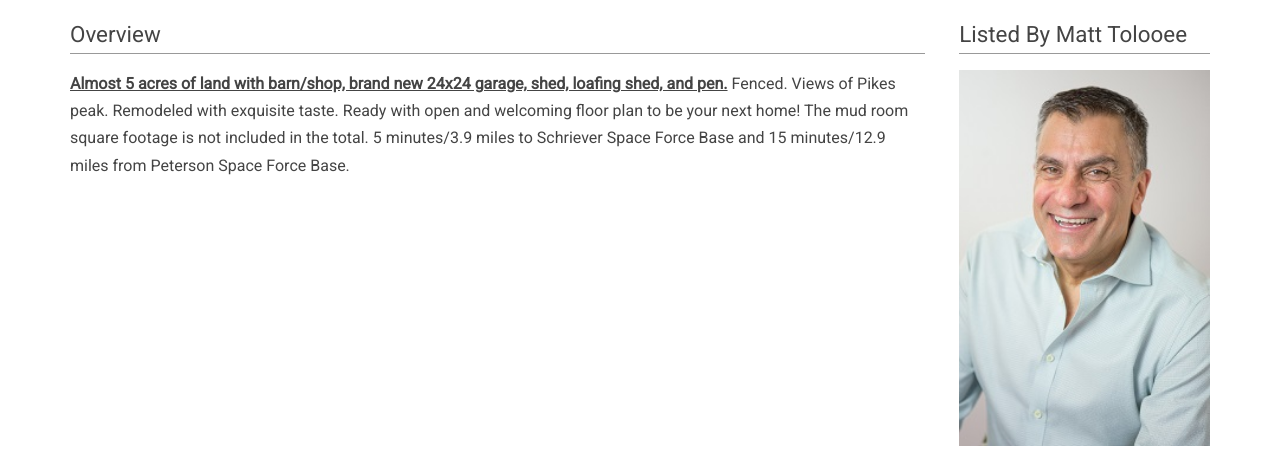
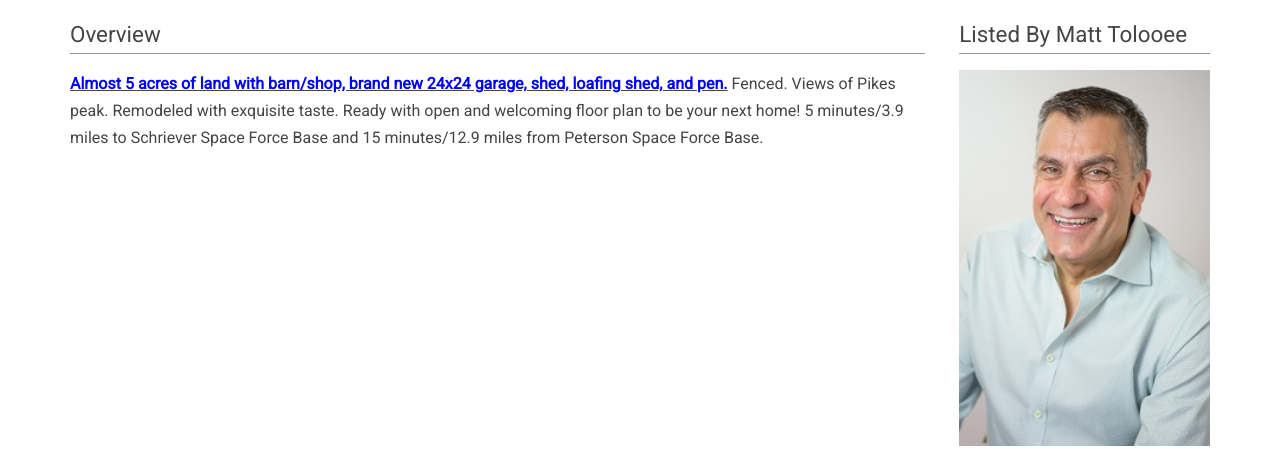
Before and after one commit to kaivont85/17825paddockln, a plain HTML site: page index.html in a window 1280 px wide. Shown: the part 643-1092 px from the top of the page. Drawn offline with nearby package versions, Linux system fonts and the light colour scheme; some packages are replaced by stand-ins of ours.

Commit message:
changing color to new sentance

```diff
--- a/index.html
+++ b/index.html
@@ -311,13 +311,12 @@
 
     </section>
   </main>
-
-  <section id="property-description">
+    <section id="property-description">
     <div class="flex container">
       <div class="description">
         <h3>Overview</h3>
-        <p>
-          <u><b>Almost 5 acres of land with barn/shop, brand new 24x24 garage, shed, loafing shed, and pen.</b></u> Fenced. Views of Pikes peak. Remodeled with exquisite taste. Ready with open and welcoming floor plan to be your next home! The mud room square footage is not included in the total. 5 minutes/3.9 miles to Schriever Space Force Base and 15 minutes/12.9 miles from Peterson Space Force Base.
+
+          <u><b><font color="blue"> Almost 5 acres of land with barn/shop, brand new 24x24 garage, shed, loafing shed, and pen.</b></u></font> Fenced. Views of Pikes peak. Remodeled with exquisite taste. Ready with open and welcoming floor plan to be your next home! 5 minutes/3.9 miles to Schriever Space Force Base and 15 minutes/12.9 miles from Peterson Space Force Base.
         </p>
       </div>
 
```
